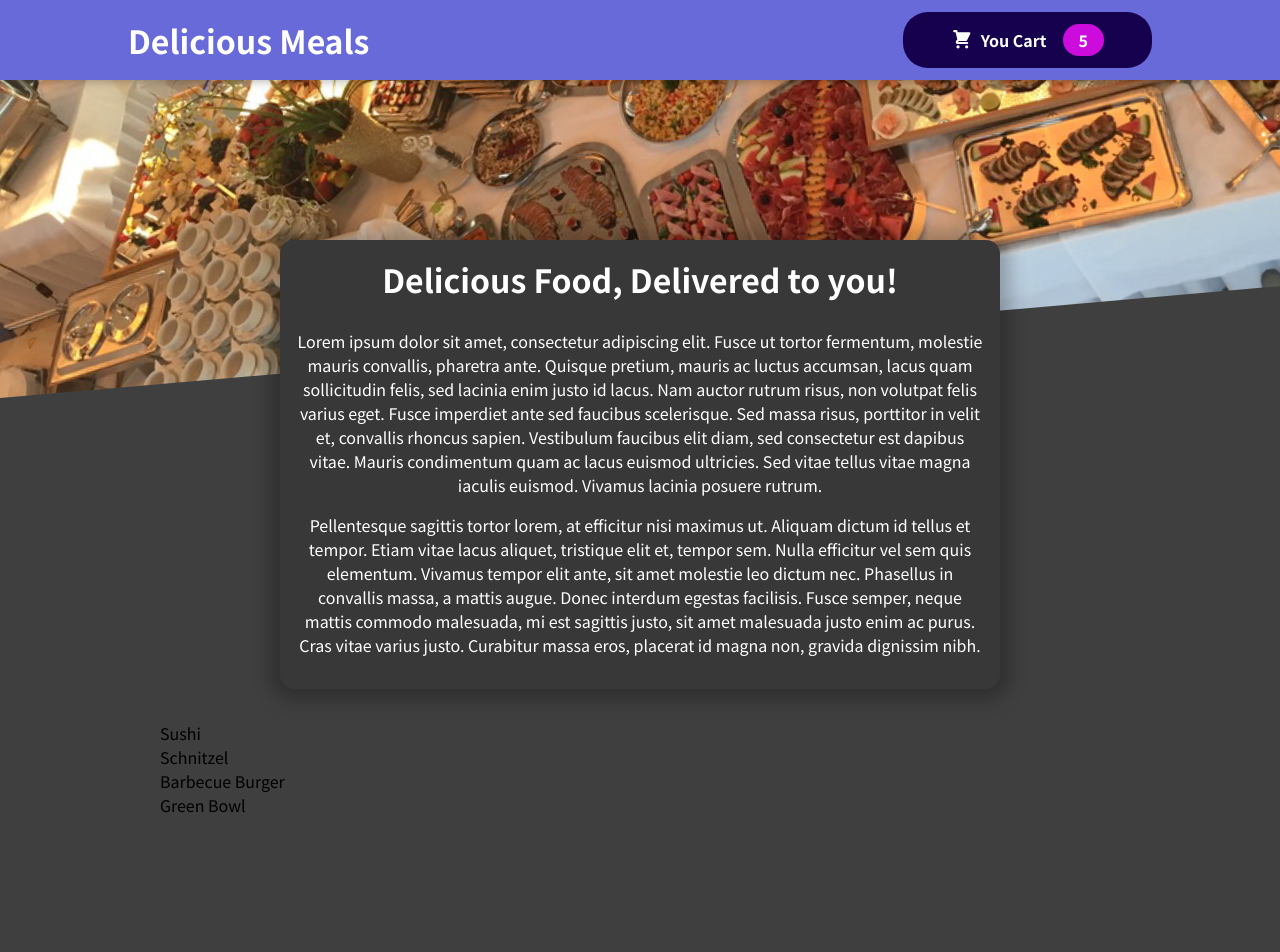
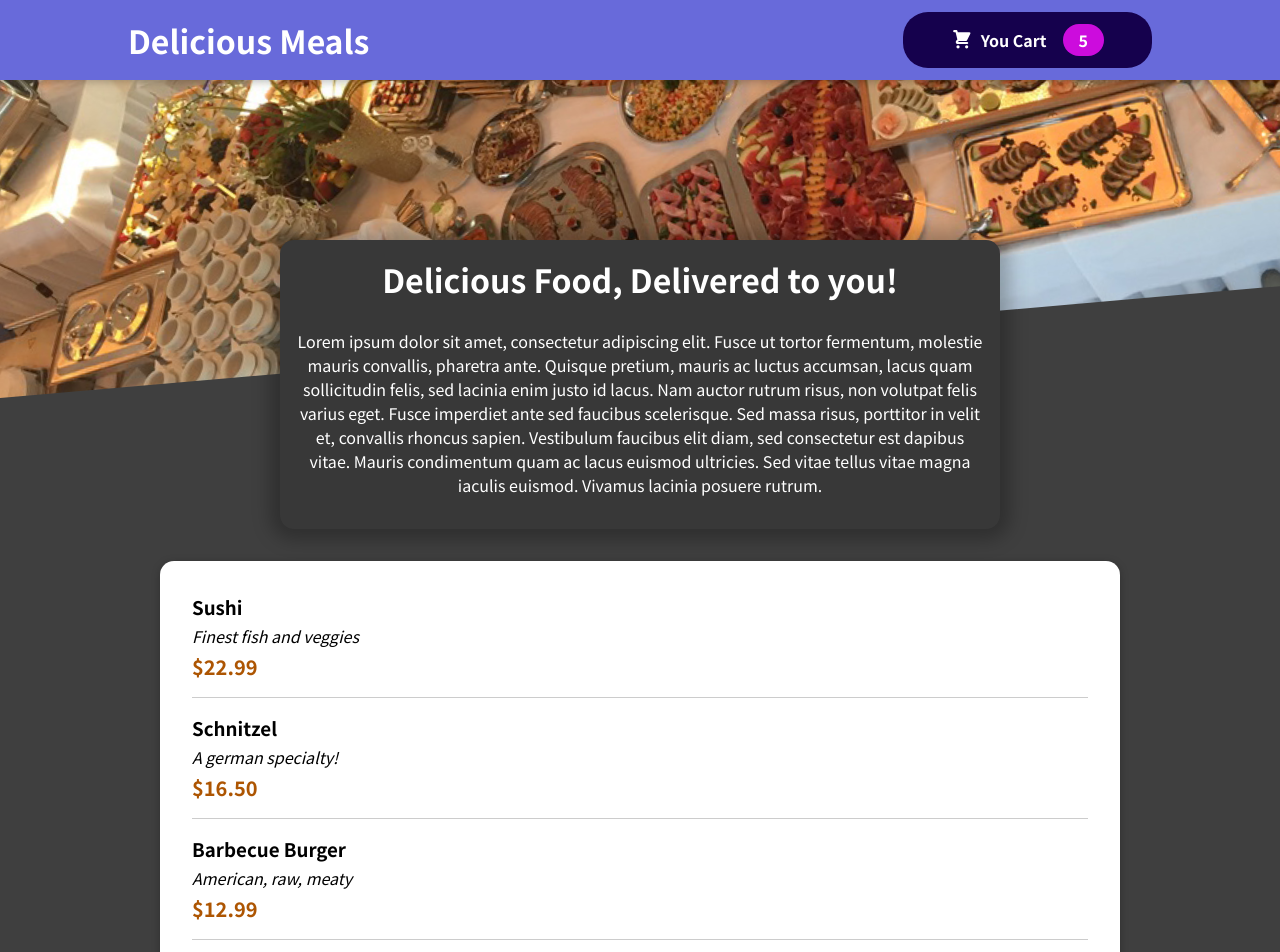
Before and after one commit to Shift3/react-course-feb-2022, a React (Create React App) app in the folder 08-shopping-cart/: page / in a window 1280 px wide. Shown: the top 952 px of the page. Before the commit the page ends 849 px from the top, so only its background shows below. Built offline with nearby package versions, Linux system fonts and the light colour scheme.

Commit message:
feat(shopping-cart): Display meals item

```diff
--- a/08-shopping-cart/src/components/Meals/AvailableMeals.js
+++ b/08-shopping-cart/src/components/Meals/AvailableMeals.js
@@ -1,4 +1,6 @@
 import classes from './AvailableMeals.module.css';
+import Card from '../UI/Card';
+import MealItem from './MealItem/MealItem';
 
 const DUMMAY_MEALS = [
   {
@@ -28,11 +30,20 @@
 ];
 
 const AvailableMeals = () => {
-  const mealsList = DUMMAY_MEALS.map(meal => <li>{meal.name}</li>);
+  const mealsList = DUMMAY_MEALS.map(meal => (
+    <MealItem
+      key={meal.id}
+      name={meal.name}
+      description={meal.description}
+      price={meal.price}
+    />
+  ));
 
   return (
     <section className={classes.meals}>
-      <ul>{mealsList}</ul>
+      <Card>
+        <ul>{ mealsList }</ul>
+      </Card>
     </section>
   );
 }
--- /dev/null
+++ b/08-shopping-cart/src/components/Meals/MealItem/MealItem.js
@@ -0,0 +1,20 @@
+import classes from './MealItem.module.css';
+
+const MealItem = (props) => {
+  const price = `$${props.price.toFixed(2)}`;
+  return(
+    <li className={classes.meal}>
+      <div>
+        <h3>{props.name}</h3>
+        <div className={classes.description}>
+          {props.description}
+        </div>
+        <div className={classes.price}>
+          {price}
+        </div>
+      </div>
+    </li>
+  );
+}
+
+export default MealItem;
--- /dev/null
+++ b/08-shopping-cart/src/components/Meals/MealItem/MealItem.module.css
@@ -0,0 +1,22 @@
+.meal {
+  display: flex;
+  justify-content: space-between;
+  margin: 1rem;
+  padding-bottom: 1rem;
+  border-bottom: 1px solid #ccc;
+}
+
+.meal h3 {
+  margin: 0 0 0.25rem 0;
+}
+
+.description {
+  font-style: italic;
+}
+
+.price {
+  margin-top: 0.25rem;
+  font-weight: bold;
+  color: #ad5502;
+  font-size: 1.25rem;
+}
--- a/08-shopping-cart/src/components/Meals/MealsSummary.js
+++ b/08-shopping-cart/src/components/Meals/MealsSummary.js
@@ -7,9 +7,6 @@
       <p>
       Lorem ipsum dolor sit amet, consectetur adipiscing elit. Fusce ut tortor fermentum, molestie mauris convallis, pharetra ante. Quisque pretium, mauris ac luctus accumsan, lacus quam sollicitudin felis, sed lacinia enim justo id lacus. Nam auctor rutrum risus, non volutpat felis varius eget. Fusce imperdiet ante sed faucibus scelerisque. Sed massa risus, porttitor in velit et, convallis rhoncus sapien. Vestibulum faucibus elit diam, sed consectetur est dapibus vitae. Mauris condimentum quam ac lacus euismod ultricies. Sed vitae tellus vitae magna iaculis euismod. Vivamus lacinia posuere rutrum.
       </p>
-      <p>
-      Pellentesque sagittis tortor lorem, at efficitur nisi maximus ut. Aliquam dictum id tellus et tempor. Etiam vitae lacus aliquet, tristique elit et, tempor sem. Nulla efficitur vel sem quis elementum. Vivamus tempor elit ante, sit amet molestie leo dictum nec. Phasellus in convallis massa, a mattis augue. Donec interdum egestas facilisis. Fusce semper, neque mattis commodo malesuada, mi est sagittis justo, sit amet malesuada justo enim ac purus. Cras vitae varius justo. Curabitur massa eros, placerat id magna non, gravida dignissim nibh.
-      </p>
     </section>
   );
 }
--- /dev/null
+++ b/08-shopping-cart/src/components/UI/Card.js
@@ -0,0 +1,11 @@
+import classes from './Card.module.css';
+
+const Card = (props) => {
+  return (
+    <div className={classes.card}>
+      {props.children}
+    </div>
+  );
+}
+
+export default Card;
--- /dev/null
+++ b/08-shopping-cart/src/components/UI/Card.module.css
@@ -0,0 +1,6 @@
+.card {
+  padding: 1rem;
+  box-shadow: 0 2px 8px rgba(0, 0, 0, 0.25);
+  border-radius: 14px;
+  background-color: white;
+}
```
